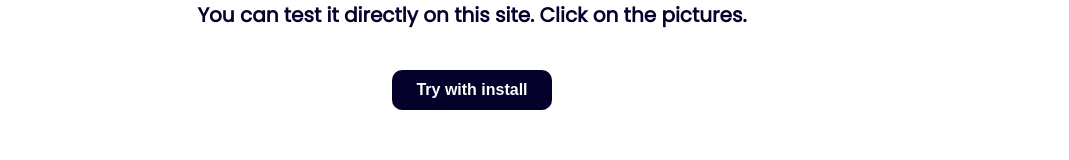
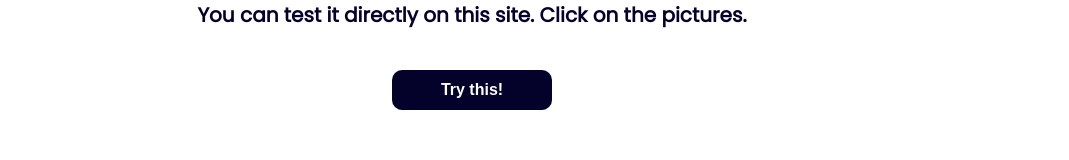
Before and after one commit to CHEWCHEWW/react-web-editor-website, a Next.js app: page / in a window 1280 px wide. Shown: the part 400-560 px from the top of the page, without its empty margins (168-1237 px from the left). Built offline with nearby package versions, Linux system fonts and the light colour scheme.

Commit message:
[FIX]: Meta description

```diff
--- a/src/components/MainTitleSection/index.tsx
+++ b/src/components/MainTitleSection/index.tsx
@@ -19,7 +19,7 @@ const MainTitleSection: React.FC = (): React.ReactElement => {
           rel="noreferrer"
         >
           <MainButton>
-            Try with install
+            Try this!
           </MainButton>
         </ButtonLink>
       </ButtonsArea>
--- a/src/pages/index.tsx
+++ b/src/pages/index.tsx
@@ -22,7 +22,7 @@ const Page: React.FC = (): React.ReactElement => {
     <>
       <Head>
         <title>react-web-editor</title>
-        <meta name="SubSentence" content="react-web-editor is a simple WYSIWYG editor. You can edit component easy just using mouse click" />
+        <meta name="description" content="react-web-editor is a simple WYSIWYG editor. You can edit component easy just using mouse click" />
         <meta name="viewport" content="initial-scale=1.0, width=device-width" />
       </Head>
       <PageWrapper>
```
